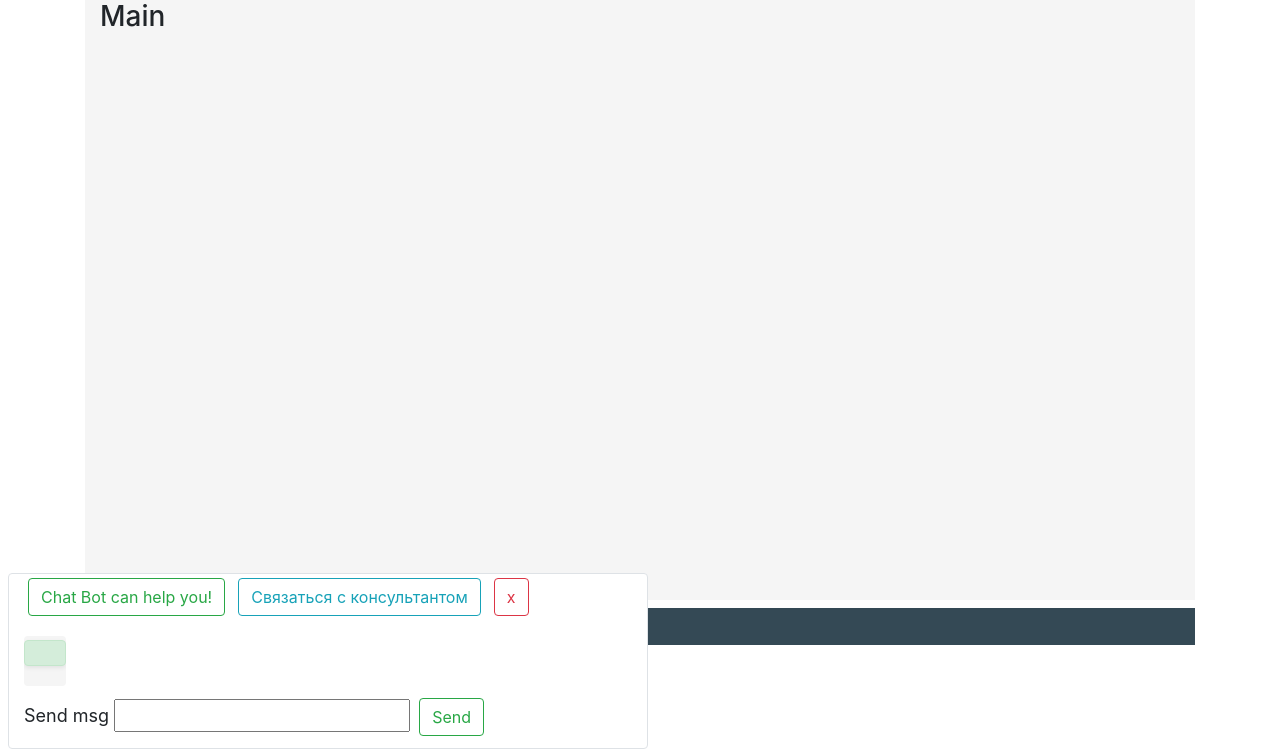
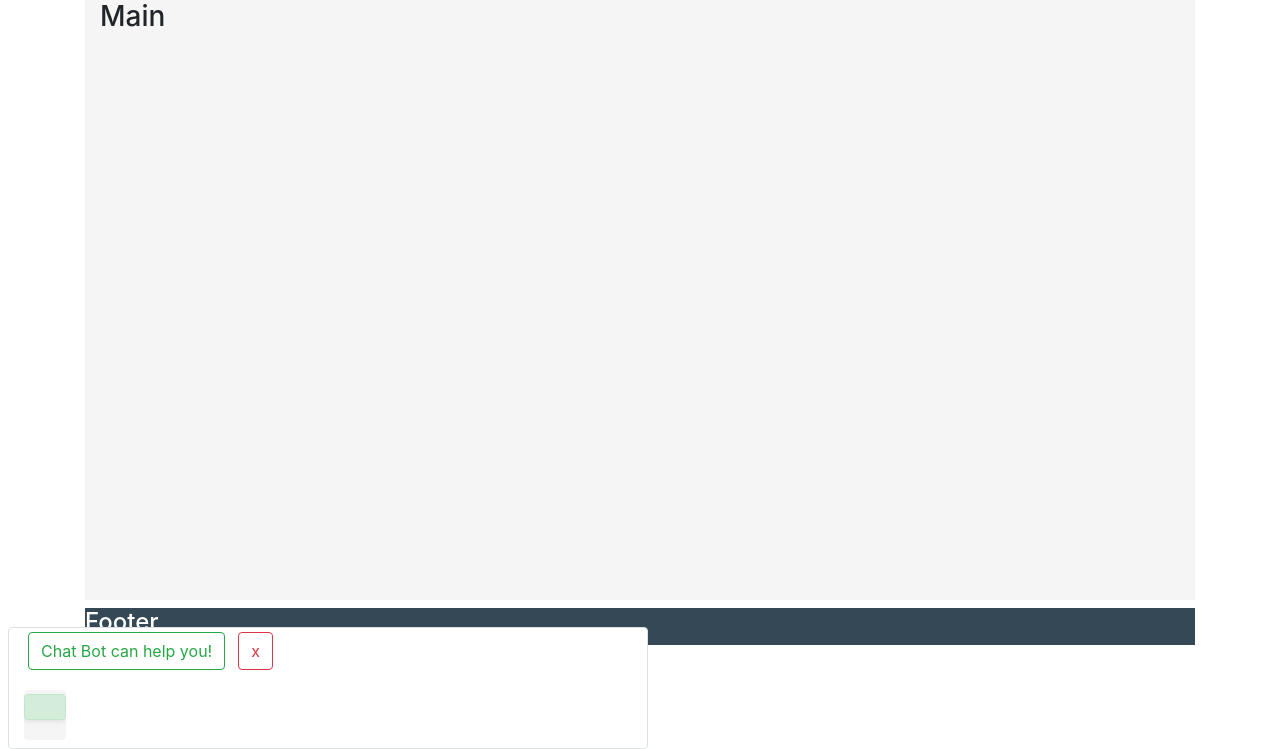
Before and after one commit to andrey-zubov/genderbot, a Django app: page / in a window 1280 px wide. Shown: the part 51-800 px from the top of the page. Run offline with Django 3.2, Linux system fonts and the light colour scheme; data that the repository does not hold is empty; some libraries are stand-ins or nearby versions.

```diff
--- a/help_bot/templates/help_bot/chat.html
+++ b/help_bot/templates/help_bot/chat.html
@@ -18,8 +18,7 @@
             if (us_in === '') {
                 if ($(this).text().length < 50) {
                     {#//because Auto start with $(foo) collect all JS+Html code on $(this).text()#}
-                    {#//and send it to the Chat!#}
-                    {#//if -> max length on a text button (UserInput in DB)#}
+                    {#//and send it to the Chat! if -> max length on a text button (UserInput in DB)#}
                     us_in = $(this).text()
                 }
             }
@@ -61,17 +60,8 @@
 </script>
 
 <p>
-    <button id="btn_open_chat"
-            class="btn btn-outline-success m-sm-1">
-        Chat Bot can help you!
-    </button>
-    <button id="btn_consultant"
-            class="btn btn-outline-info m-sm-1">
-        Связаться с консультантом
-    </button>
-    <button id="btn_hide_chat"
-            class="btn btn-outline-danger m-sm-1">x
-    </button>
+    <button id="btn_open_chat" class="btn btn-outline-success m-sm-1">Chat Bot can help you!</button>
+    <button id="btn_hide_chat" class="btn btn-outline-danger m-sm-1">x</button>
 </p>
 
 {#<form method="post">#}
@@ -80,7 +70,8 @@
     <div id="chat_div"
          class="py-1 d-inline-flex flex-column rounded"
          style="background-color: #F5F5F5; overflow: scroll; max-height: 400px">
-        <p hidden id="bot_text" class="text-left alert alert-dark text-wrap shadow-sm rounded"></p>
+        <p hidden id="bot_text"
+           class="text-left alert alert-dark text-wrap shadow-sm rounded"></p>
         {# <div hidden id="bot_text" class="text-left alert alert-dark text-wrap shadow-sm rounded"></div>#}
         <p hidden id="user_text"
            class="text-right alert alert-success text-wrap shadow-sm rounded"></p>
@@ -88,17 +79,12 @@
 </div>
 
 <div id="div_add_btn" class="my-2">
-    <button hidden id="btn_select" type="button"
-            class="btn btn-outline-primary m-sm-1"></button>
+    <button hidden id="btn_select" type="button" class="btn btn-outline-primary m-sm-1"></button>
 </div>
 
-<div class="my-2">
-    <label for="user_input">Send msg</label>
-    <input id="user_input" type="text">
-
-    <button type="button" id="btn_send"
-            class="btn btn-outline-success m-sm-1">
-        Send
-    </button>
-</div>
+{#<div class="my-2">#}
+{#    <label for="user_input">Send msg</label>#}
+{#    <input id="user_input" type="text">#}
+{#    <button type="button" id="btn_send" class="btn btn-outline-success m-sm-1">Send</button>#}
+{#</div>#}
 {#</form>#}
```
